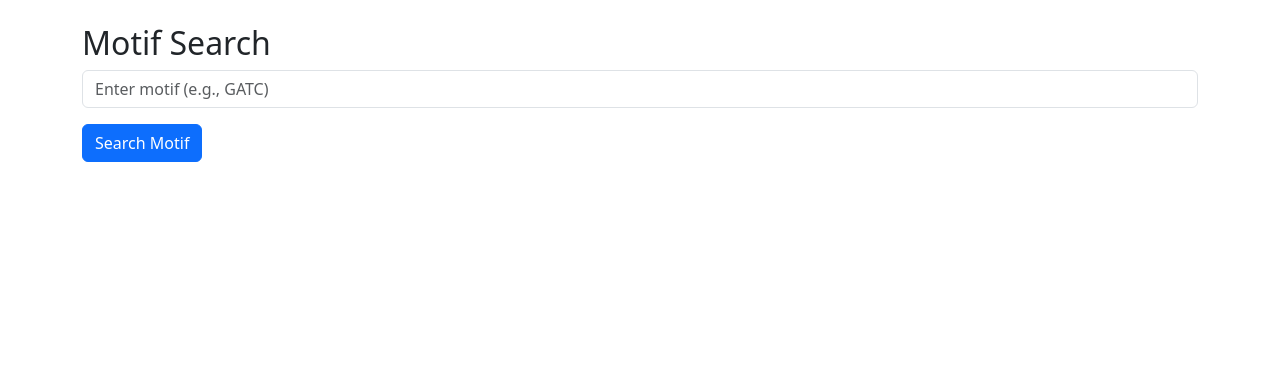
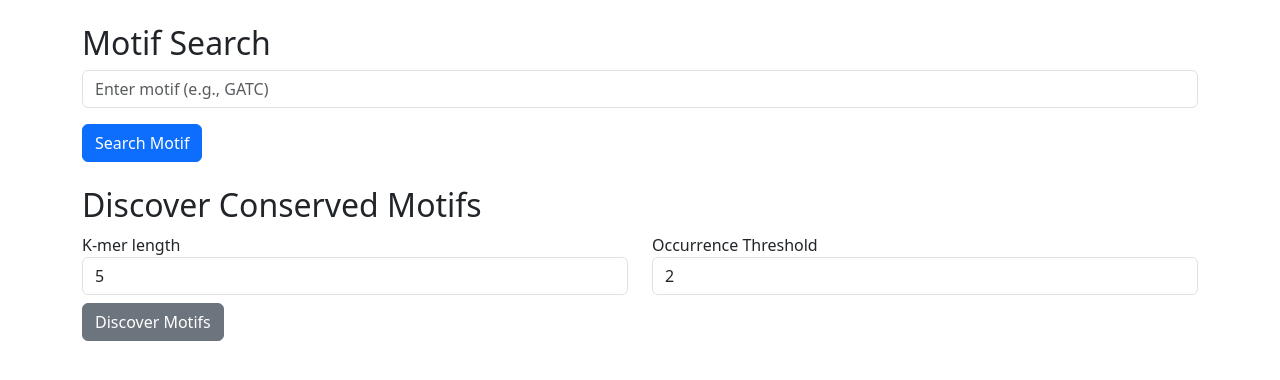
Before and after one commit to hades-k/bio_seq_analyzer, a Flask app: page /motif in a window 1280 px wide. Shown: the part 56-436 px from the top of the page. Run offline with Flask 3, Linux system fonts and the light colour scheme.

Commit message:
maybe works?

```diff
--- a/app.py
+++ b/app.py
@@ -1,9 +1,9 @@
-#app.py without sliders qaaa
 from flask import Flask, render_template, request, redirect, url_for, flash, send_file
 from werkzeug.utils import secure_filename
 import os
-import pandas as pd
-from tools import Parser, SequenceAligner, MotifFinder
+import io
+import matplotlib.pyplot as plt
+from tools import Parser, MotifFinder
 from sequence import MitochondrialDNA
 from comparer import SequenceComparer, ConservedMotifAnalyzer
 
@@ -22,6 +22,7 @@ class FastaManager:
         self.df = None
         self.records = None
         self.mito_objs = []
+        self.motif_results = None
 
     def parse(self, filepath):
         parser = Parser('fasta')
@@ -127,8 +128,9 @@ def motif():
         tool = MotifWebTool(fasta_manager.get_sequences())
         if motif:
             results = tool.search_motif(motif)
+            fasta_manager.motif_results = results
         else:
-            discovered = tool.discover_motifs(k=k, threshold=threshold)
+            discovered, _ = tool.discover_motifs(k=k, threshold=threshold)
     return render_template('motif.html', results=results, discovered=discovered)
 
 @app.route('/align', methods=['GET', 'POST'])
@@ -143,12 +145,51 @@ def align():
         result = tool.align_pair(idx1, idx2, method)
     return render_template('align.html', result=result, names=names)
 
-@app.route('/pairwise')
-def pairwise():
-    tool = AlignmentWebTool(fasta_manager.get_sequences())
-    results = tool.all_pairwise()
+@app.route('/plot.png')
+def plot_png():
+    gc_contents = fasta_manager.get_gc_contents()
     names = fasta_manager.get_names()
-    return render_template('pairwise.html', results=results, names=names)
+    fig, ax = plt.subplots(figsize=(10, 6))
+    ax.bar(names, gc_contents)
+    ax.set_ylabel('GC Content (%)')
+    ax.set_title('GC Content Distribution')
+    plt.setp(ax.get_xticklabels(), visible=False)
+    plt.tight_layout()
+    img = io.BytesIO()
+    fig.savefig(img, format='png')
+    img.seek(0)
+    return send_file(img, mimetype='image/png')
+
+@app.route('/gc_histogram.png')
+def gc_histogram_png():
+    gc_contents = fasta_manager.get_gc_contents()
+    fig, ax = plt.subplots(figsize=(10, 6))
+    ax.hist(gc_contents, bins=10, edgecolor='black')
+    ax.set_xlabel('GC Content (%)')
+    ax.set_ylabel('Frequency')
+    ax.set_title('GC Content Frequency Histogram')
+    plt.tight_layout()
+    img = io.BytesIO()
+    fig.savefig(img, format='png')
+    img.seek(0)
+    return send_file(img, mimetype='image/png')
+
+@app.route('/motif_histogram.png')
+def motif_histogram_png():
+    if not fasta_manager.motif_results:
+        return "", 404
+    names = [r['name'] for r in fasta_manager.motif_results]
+    counts = [r['count'] for r in fasta_manager.motif_results]
+    fig, ax = plt.subplots(figsize=(10, 6))
+    ax.bar(names, counts)
+    ax.set_ylabel('Motif Count')
+    ax.set_title('Motif Distribution')
+    plt.setp(ax.get_xticklabels(), visible=False)
+    plt.tight_layout()
+    img = io.BytesIO()
+    fig.savefig(img, format='png')
+    img.seek(0)
+    return send_file(img, mimetype='image/png')
 
 if __name__ == '__main__':
     app.run(debug=True)
--- a/templates/motif.html
+++ b/templates/motif.html
@@ -7,6 +7,22 @@
   </div>
   <button class="btn btn-primary" type="submit">Search Motif</button>
 </form>
+
+<h2 class="mt-4">Discover Conserved Motifs</h2>
+<form method="POST">
+  <div class="row">
+    <div class="col-md-6">
+      <label for="k">K-mer length</label>
+      <input class="form-control" type="number" name="k" value="5">
+    </div>
+    <div class="col-md-6">
+      <label for="threshold">Occurrence Threshold</label>
+      <input class="form-control" type="number" name="threshold" value="2">
+    </div>
+  </div>
+  <button class="btn btn-secondary mt-2" type="submit">Discover Motifs</button>
+</form>
+
 {% if results %}
   <div class="row mt-4">
     <div class="col-md-12">
@@ -14,7 +30,7 @@
         <img src="/motif_histogram.png" alt="Motif Distribution Histogram" class="img-fluid">
     </div>
   </div>
-  <h3 class="mt-4">Results</h3>
+  <h3 class="mt-4">Search Results</h3>
   <ul class="list-group">
     {% for r in results %}
       <li class="list-group-item">
@@ -24,4 +40,14 @@
     {% endfor %}
   </ul>
 {% endif %}
+
+{% if discovered %}
+<h3 class="mt-4">Discovered Motifs</h3>
+<ul class="list-group">
+  {% for motif, count in discovered.items() %}
+    <li class="list-group-item">{{ motif }}: {{ count }}</li>
+  {% endfor %}
+</ul>
+{% endif %}
+
 {% endblock %}
```
